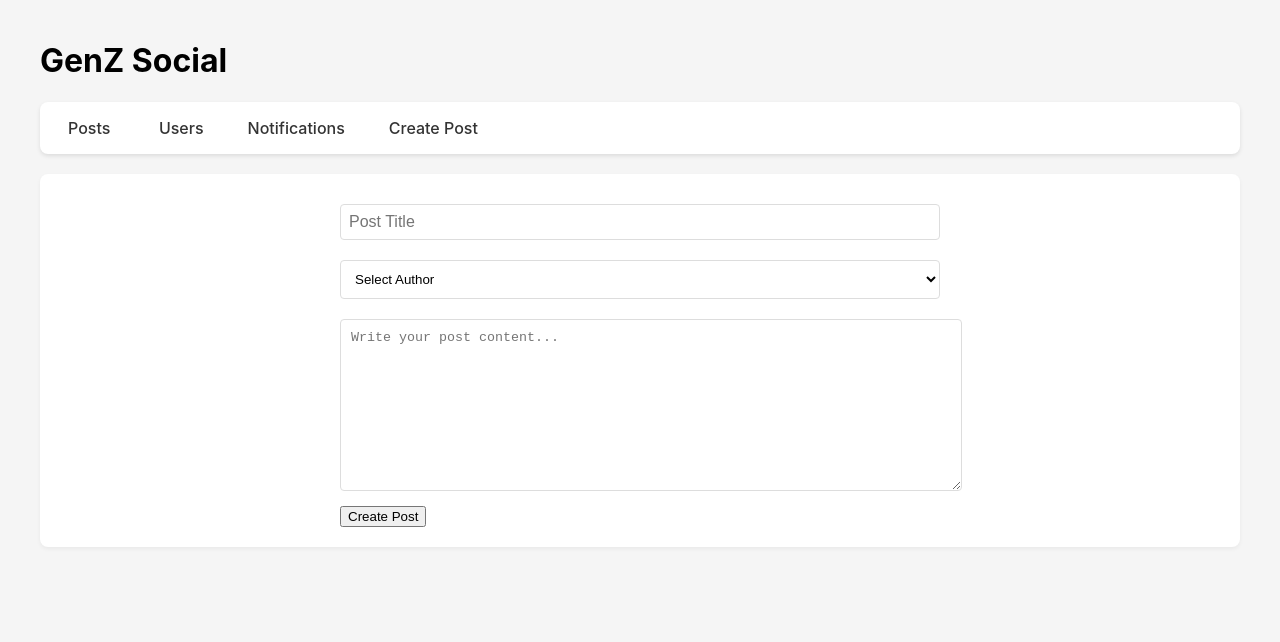
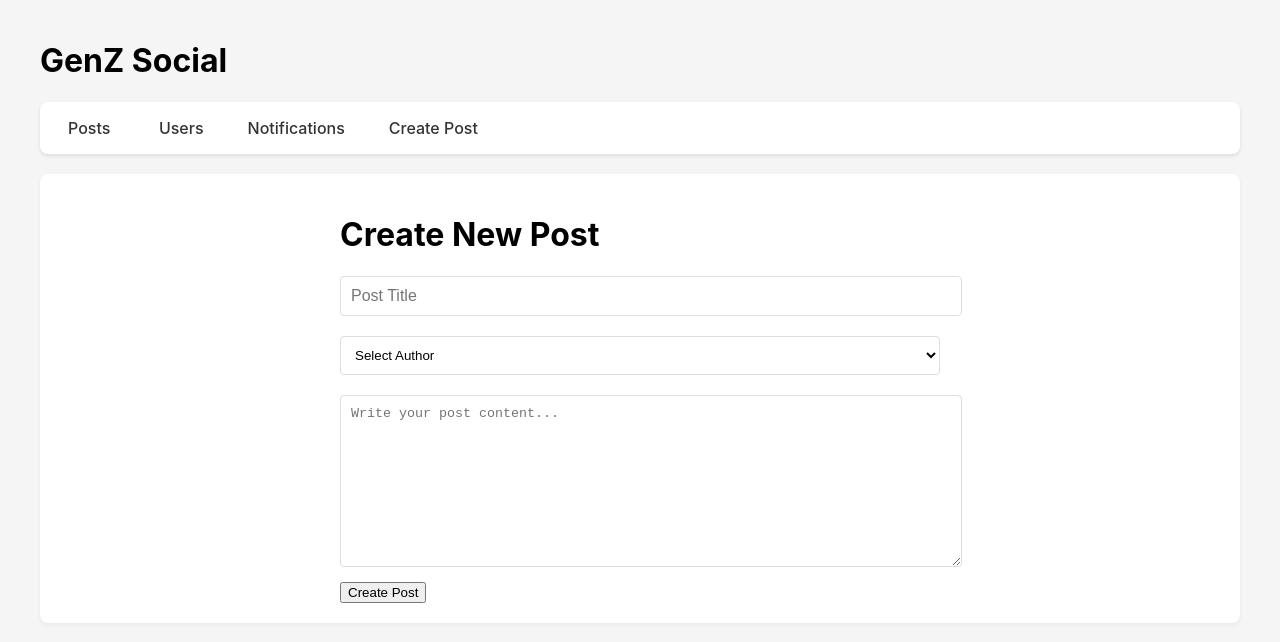
Before and after one commit to acciojob/social-media-satyamjha09, a React app: page /create in a window 1280 px wide. Shown: the top 642 px of the page. Built offline with nearby package versions, Linux system fonts and the light colour scheme.

Commit message:
Done Projects

```diff
--- a/src/components/CreatePost.js
+++ b/src/components/CreatePost.js
@@ -15,8 +15,6 @@ const CreatePost = () => {
 
   const handleSubmit = (e) => {
     e.preventDefault();
-    if (!authorId || !title || !content) return;
-
     dispatch(addPost({
       id: Date.now(),
       title,
@@ -30,6 +28,7 @@ const CreatePost = () => {
 
   return (
     <div className="create-post">
+      <h1>Create New Post</h1>
       <form onSubmit={handleSubmit}>
         <input
           id="postTitle"
@@ -37,15 +36,8 @@ const CreatePost = () => {
           value={title}
           onChange={(e) => setTitle(e.target.value)}
           placeholder="Post Title"
-           data-testid="post-title"
           required
-           style={{
-            display: 'block',
-            width: '100%',
-            padding: '8px',
-            margin: '10px 0',
-            boxSizing: 'border-box'
-          }}
+          style={{ display: 'block', margin: '10px 0', width: '100%' }}
         />
 
         <select
@@ -71,7 +63,7 @@ const CreatePost = () => {
         <button type="submit">Create Post</button>
       </form>
     </div>
-  )
+  );
 }
 
 export default CreatePost
--- a/src/components/Post.js
+++ b/src/components/Post.js
@@ -2,33 +2,39 @@ import React from 'react'
 import { useDispatch } from 'react-redux';
 import Reactions from './Reactions';
 import { addReaction, editPost } from '../store';
+import { useNavigate } from 'react-router-dom';
 
 
 const Post = ({ post }) => {
 
+  const navigate = useNavigate();
   const dispatch = useDispatch();
   const reactionsEmojis = ['👍', '❤️', '😲', '😢', '👎'];
 
   return (
     <div className="post">
-      <div className="post-content">
       <h3>{post.title}</h3>
       <p>{post.content}</p>
-      </div>
-      <div className="post-actions">
       <Reactions post={post} />
       <button
         className="button"
-          style={{
-            position: 'absolute',
-            right: '0',
-            top: '0',
-            margin: '10px'
-          }}
         onClick={() => navigate(`/edit/${post.id}`)}
+        style={{ position: 'absolute', right: '15px', top: '15px' }}
       >
         Edit
       </button>
+      <div className="reactions-container">
+        {reactionsEmojis.map(emoji => (
+          <button
+            key={emoji}
+            onClick={() => dispatch({
+              type: 'posts/addReaction',
+              payload: { postId: post.id, emoji }
+            })}
+          >
+            {emoji}
+          </button>
+        ))}
       </div>
     </div>
   )
```
Also changed, not shown: src/components/App.js (indentation only). Lines whose indentation alone changed are shown as unchanged.
